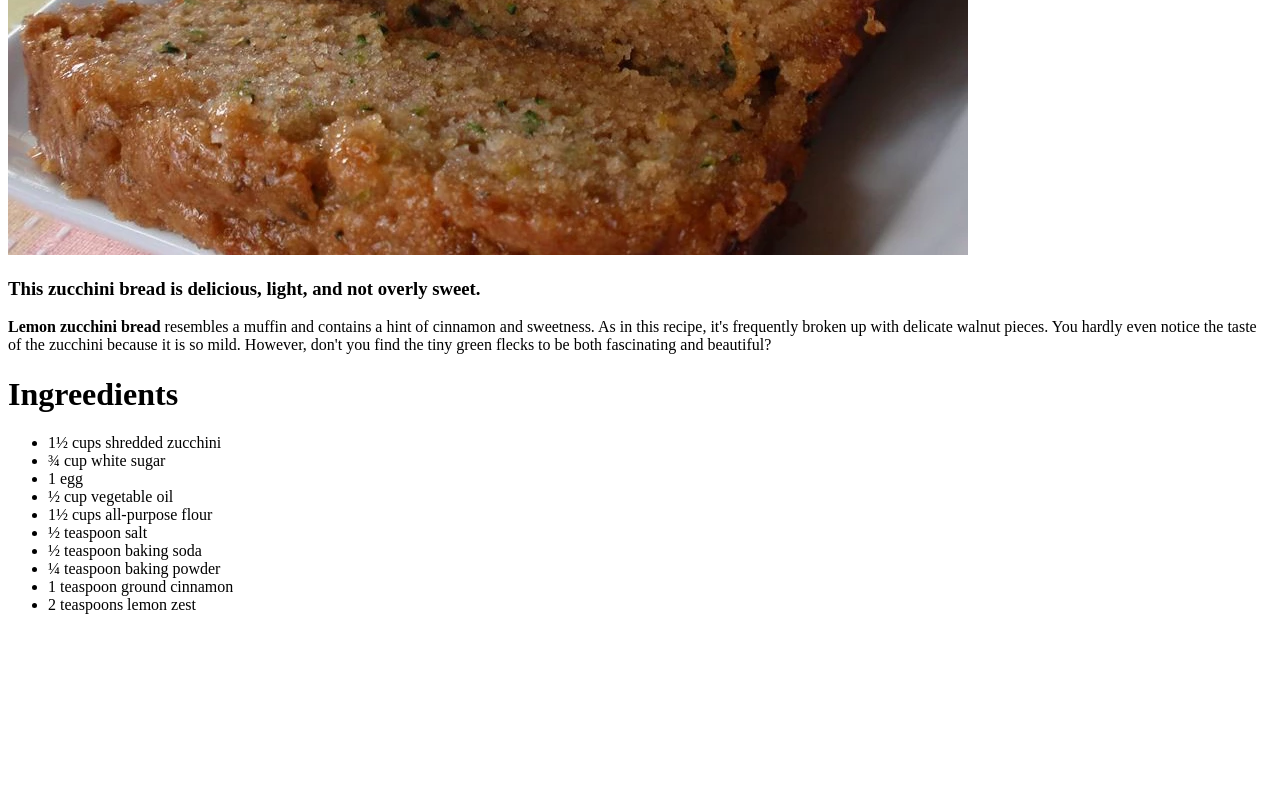
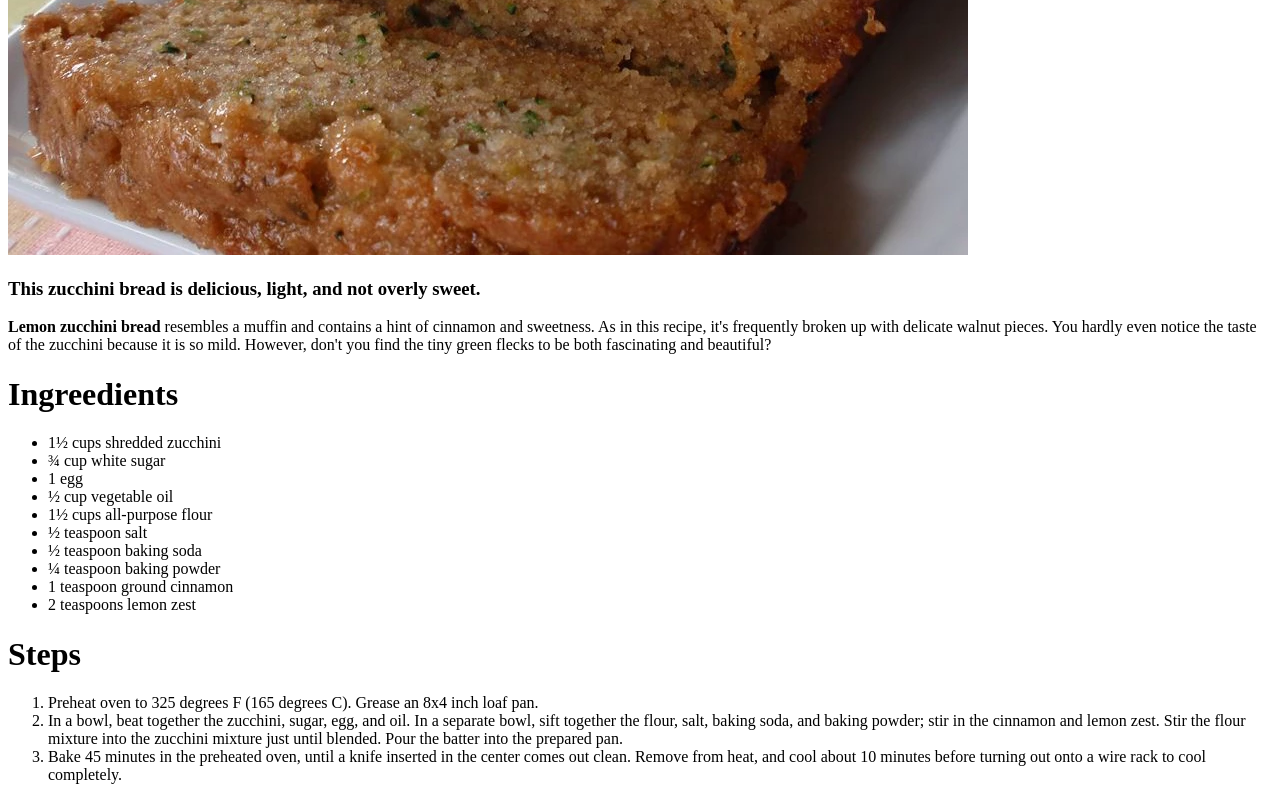
Before and after one commit to Rayan-R/odin-recipes, a plain HTML site: page Lemon-Zucchini-Bread.html in a window 1280 px wide. Shown: the part 365-1165 px from the top of the page. Before the commit the page ends 995 px from the top, so only its background shows below. Drawn offline with Linux system fonts and the light colour scheme.

```diff
--- a/Lemon-Zucchini-Bread.html
+++ b/Lemon-Zucchini-Bread.html
@@ -36,6 +36,23 @@
                 <li>2 teaspoons lemon zest</li>
 
             </ul>
+            <h1>Steps</h1>
+            <ol>
+                <li>Preheat oven to 325 degrees F (165 degrees C). Grease an 8x4
+                inch loaf pan.</li>
+
+                <li>In a bowl, beat together the zucchini, sugar, egg, and oil.
+                    In a separate bowl, sift together the flour, salt, baking soda,
+                    and baking powder; stir in the cinnamon and lemon zest. Stir the
+                    flour mixture into the zucchini mixture just until blended.
+                    Pour the batter into the prepared pan.</li>
+
+                <li>Bake 45 minutes in the preheated oven, until a knife inserted in
+                     the center comes out clean. Remove from heat, and cool about 10
+                      minutes before turning out onto a wire rack to cool completely.
+                    </li>
+
+            </ol>
     </body>
 
 </html>
```
Also changed, not shown: Pina-Colada.html (added, +10 -0 lines), index.html (+5 -1 lines).
